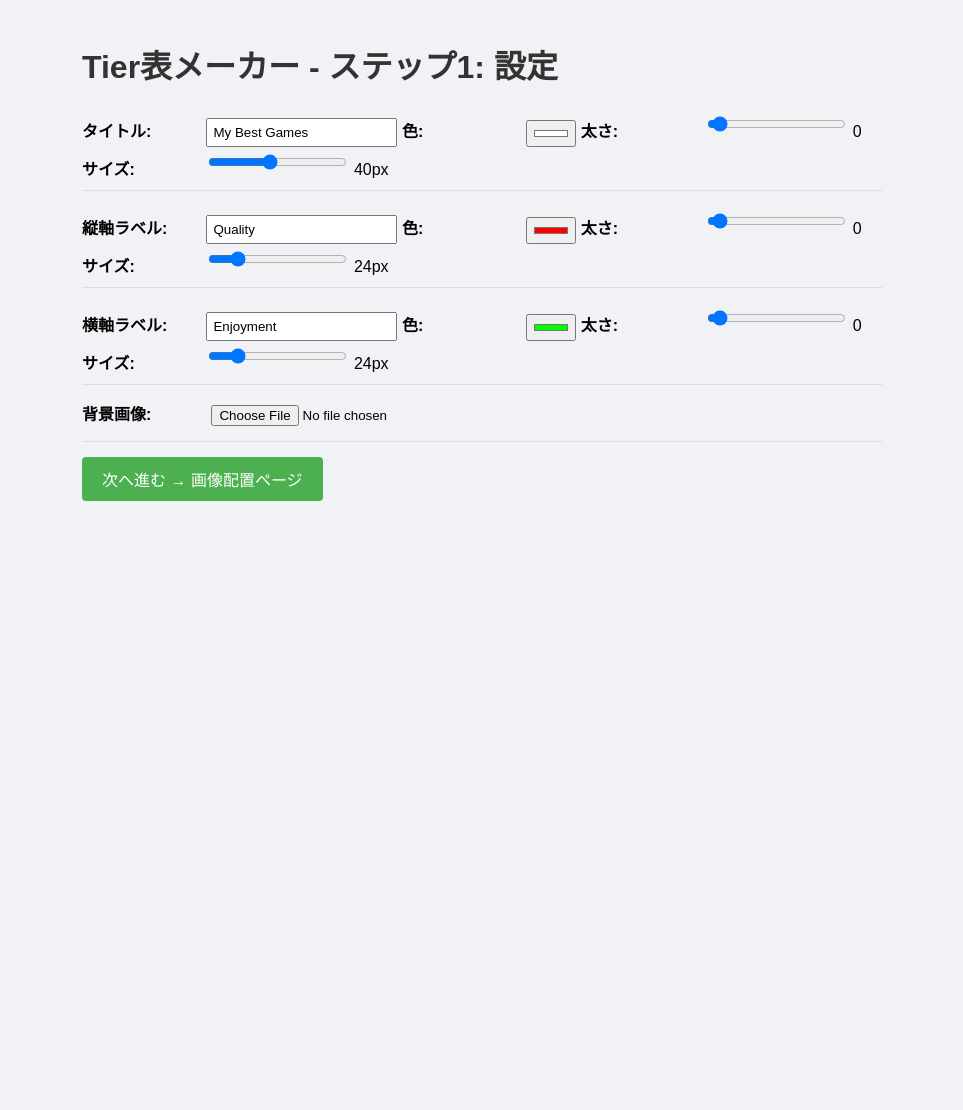
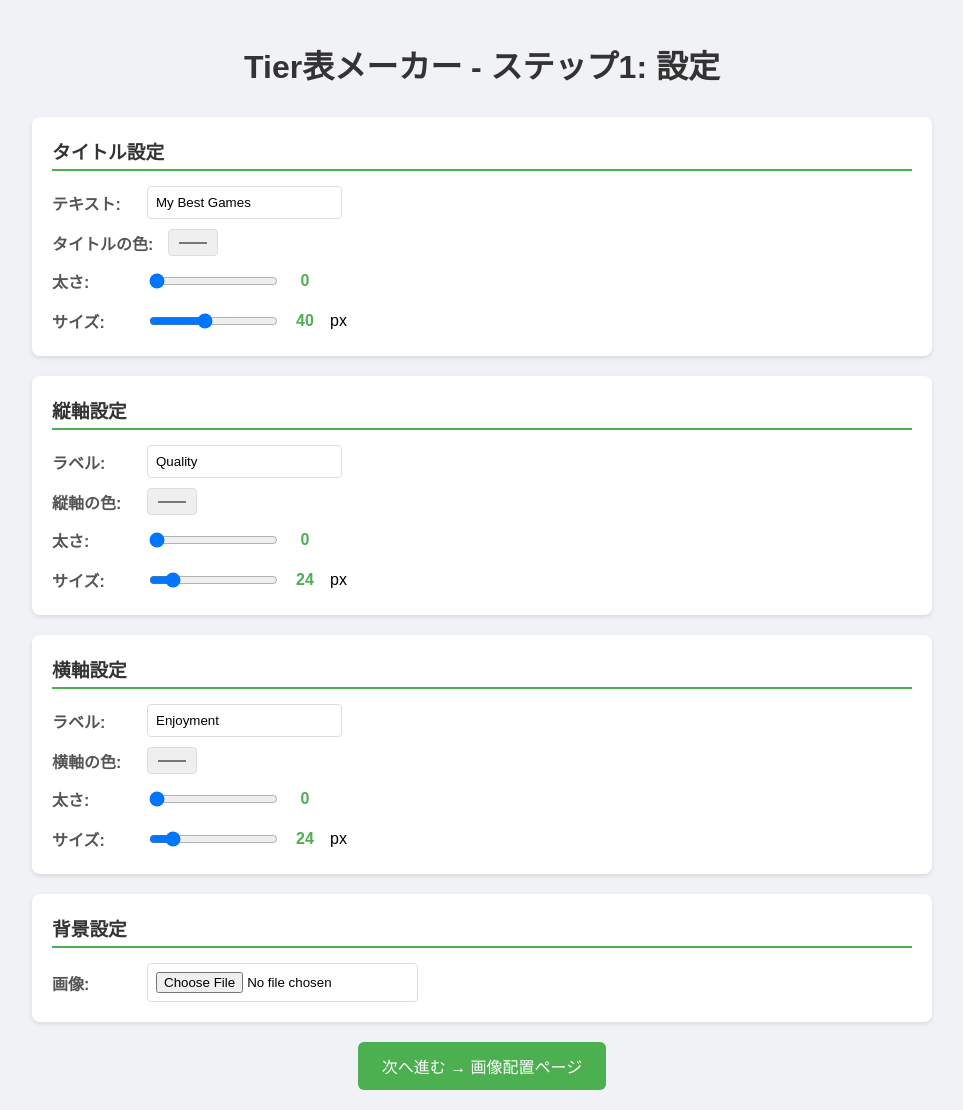
Before and after one commit to masato1224-git/Tier_chart_maker, a Flask app: page / in a window 1280 px wide. Shown: the whole page, without its empty margins (158-1121 px from the left). Before the commit the page ends 501 px from the top, so only its background shows below. Run offline with Flask 3, Linux system fonts and the light colour scheme.

Commit message:
一ページ目レイアウト変更

```diff
--- a/home/templates/step1_settings.html
+++ b/home/templates/step1_settings.html
@@ -4,61 +4,193 @@
     <meta charset="UTF-8">
     <title>Flask Tier Maker - 設定</title>
     <style>
-        body { font-family: sans-serif; max-width: 800px; margin: 0 auto; padding: 20px; background: #f0f2f5; }
-        .form-group { margin-bottom: 15px; border-bottom: 1px solid #ddd; padding-bottom: 10px; }
-        label { display: inline-block; width: 120px; font-weight: bold; }
-        input[type="text"], input[type="color"], input[type="file"], input[type="range"] { padding: 5px; }
-        button { padding: 10px 20px; font-size: 16px; background: #4CAF50; color: white; border: none; border-radius: 4px; cursor: pointer; }
-        button:hover { background: #45a049; }
-        h1 { color: #333; }
+        body {
+            font-family: sans-serif;
+            max-width: 900px;
+            margin: 0 auto;
+            padding: 20px;
+            background: #f0f2f5;
+        }
+        .form-group {
+            margin-bottom: 20px;
+            background: white;
+            padding: 20px;
+            border-radius: 8px;
+            box-shadow: 0 2px 4px rgba(0,0,0,0.1);
+        }
+        .form-group h3 {
+            margin-top: 0;
+            margin-bottom: 15px;
+            color: #333;
+            border-bottom: 2px solid #4CAF50;
+            padding-bottom: 5px;
+        }
+        .setting-row {
+            display: flex;
+            align-items: center;
+            margin-bottom: 10px;
+            flex-wrap: wrap;
+        }
+        .setting-row:last-child {
+            margin-bottom: 0;
+        }
+        .setting-label {
+            min-width: 80px;
+            font-weight: bold;
+            color: #555;
+            margin-right: 15px;
+        }
+        .setting-input {
+            flex: 1;
+            min-width: 150px;
+        }
+        .range-container {
+            display: flex;
+            align-items: center;
+            gap: 10px;
+        }
+        .range-container input[type="range"] {
+            flex: 1;
+        }
+        .value-display {
+            min-width: 30px;
+            text-align: center;
+            font-weight: bold;
+            color: #4CAF50;
+        }
+        input[type="text"], input[type="color"], input[type="file"] {
+            padding: 8px;
+            border: 1px solid #ddd;
+            border-radius: 4px;
+        }
+        input[type="range"] {
+            padding: 5px 0;
+        }
+        button {
+            padding: 12px 24px;
+            font-size: 16px;
+            background: #4CAF50;
+            color: white;
+            border: none;
+            border-radius: 6px;
+            cursor: pointer;
+            display: block;
+            margin: 20px auto 0;
+            transition: background 0.3s;
+        }
+        button:hover {
+            background: #45a049;
+        }
+        h1 {
+            color: #333;
+            text-align: center;
+            margin-bottom: 30px;
+        }
     </style>
 </head>
 <body>
     <h1>Tier表メーカー - ステップ1: 設定</h1>
     <form method="POST" enctype="multipart/form-data">
         <div class="form-group">
-            <label>タイトル:</label>
+            <h3>タイトル設定</h3>
+            <div class="setting-row">
+                <span class="setting-label">テキスト:</span>
+                <div class="setting-input">
                     <input type="text" name="title" value="{{ title }}" required>
-            <label>色:</label>
+                </div>
+            </div>
+            <div class="setting-row">
+                <span class="setting-label">タイトルの色:</span>
+                <div class="setting-input">
                     <input type="color" name="title_color" value="{{ title_color }}">
-            <label>太さ:</label>
+                </div>
+            </div>
+            <div class="setting-row">
+                <span class="setting-label">太さ:</span>
+                <div class="range-container">
                     <input type="range" name="title_weight" id="title_weight" min="0" max="10" value="{{ title_weight }}">
-            <span id="title_weight_value">{{ title_weight }}</span>
-            <label>サイズ:</label>
+                    <span class="value-display" id="title_weight_value">{{ title_weight }}</span>
+                </div>
+            </div>
+            <div class="setting-row">
+                <span class="setting-label">サイズ:</span>
+                <div class="range-container">
                     <input type="range" name="title_size" id="title_size" min="16" max="72" value="{{ title_size }}">
-            <span id="title_size_value">{{ title_size }}</span>px
+                    <span class="value-display" id="title_size_value">{{ title_size }}</span>px
                 </div>
-
-
-        <div class="form-group">
-            <label>縦軸ラベル:</label>
-            <input type="text" name="y_label" value="{{ y_label }}">
-            <label>色:</label>
-            <input type="color" name="y_color" value="{{ y_color }}">
-            <label>太さ:</label>
-            <input type="range" name="y_weight" id="y_weight" min="0" max="10" value="{{ y_weight }}">
-            <span id="y_weight_value">{{ y_weight }}</span>
-            <label>サイズ:</label>
-            <input type="range" name="y_size" id="y_size" min="16" max="72" value="{{ y_size }}">
-            <span id="y_size_value">{{ y_size }}</span>px
+            </div>
         </div>
 
         <div class="form-group">
-            <label>横軸ラベル:</label>
+            <h3>縦軸設定</h3>
+            <div class="setting-row">
+                <span class="setting-label">ラベル:</span>
+                <div class="setting-input">
+                    <input type="text" name="y_label" value="{{ y_label }}">
+                </div>
+            </div>
+            <div class="setting-row">
+                <span class="setting-label">縦軸の色:</span>
+                <div class="setting-input">
+                    <input type="color" name="y_color" value="{{ y_color }}">
+                </div>
+            </div>
+            <div class="setting-row">
+                <span class="setting-label">太さ:</span>
+                <div class="range-container">
+                    <input type="range" name="y_weight" id="y_weight" min="0" max="10" value="{{ y_weight }}">
+                    <span class="value-display" id="y_weight_value">{{ y_weight }}</span>
+                </div>
+            </div>
+            <div class="setting-row">
+                <span class="setting-label">サイズ:</span>
+                <div class="range-container">
+                    <input type="range" name="y_size" id="y_size" min="16" max="72" value="{{ y_size }}">
+                    <span class="value-display" id="y_size_value">{{ y_size }}</span>px
+                </div>
+            </div>
+        </div>
+
+        <div class="form-group">
+            <h3>横軸設定</h3>
+            <div class="setting-row">
+                <span class="setting-label">ラベル:</span>
+                <div class="setting-input">
                     <input type="text" name="x_label" value="{{ x_label }}">
-            <label>色:</label>
+                </div>
+            </div>
+            <div class="setting-row">
+                <span class="setting-label">横軸の色:</span>
+                <div class="setting-input">
                     <input type="color" name="x_color" value="{{ x_color }}">
-            <label>太さ:</label>
+                </div>
+            </div>
+            <div class="setting-row">
+                <span class="setting-label">太さ:</span>
+                <div class="range-container">
                     <input type="range" name="x_weight" id="x_weight" min="0" max="10" value="{{ x_weight }}">
-            <span id="x_weight_value">{{ x_weight }}</span>
-            <label>サイズ:</label>
+                    <span class="value-display" id="x_weight_value">{{ x_weight }}</span>
+                </div>
+            </div>
+            <div class="setting-row">
+                <span class="setting-label">サイズ:</span>
+                <div class="range-container">
                     <input type="range" name="x_size" id="x_size" min="16" max="72" value="{{ x_size }}">
-            <span id="x_size_value">{{ x_size }}</span>px
+                    <span class="value-display" id="x_size_value">{{ x_size }}</span>px
                 </div>
+            </div>
+        </div>
+
         <div class="form-group">
-            <label>背景画像:</label>
+            <h3>背景設定</h3>
+            <div class="setting-row">
+                <span class="setting-label">画像:</span>
+                <div class="setting-input">
                     <input type="file" name="bg_file" accept="image/*">
                 </div>
+            </div>
+        </div>
+
         <button type="submit">次へ進む → 画像配置ページ</button>
     </form>
     <script>
```
Also changed, not shown: tmp_uploads/bg_0a2e5924d26f4a2f989368f69a716956_page_bg_raw.jpg (deleted). Lines whose indentation alone changed are shown as unchanged.
